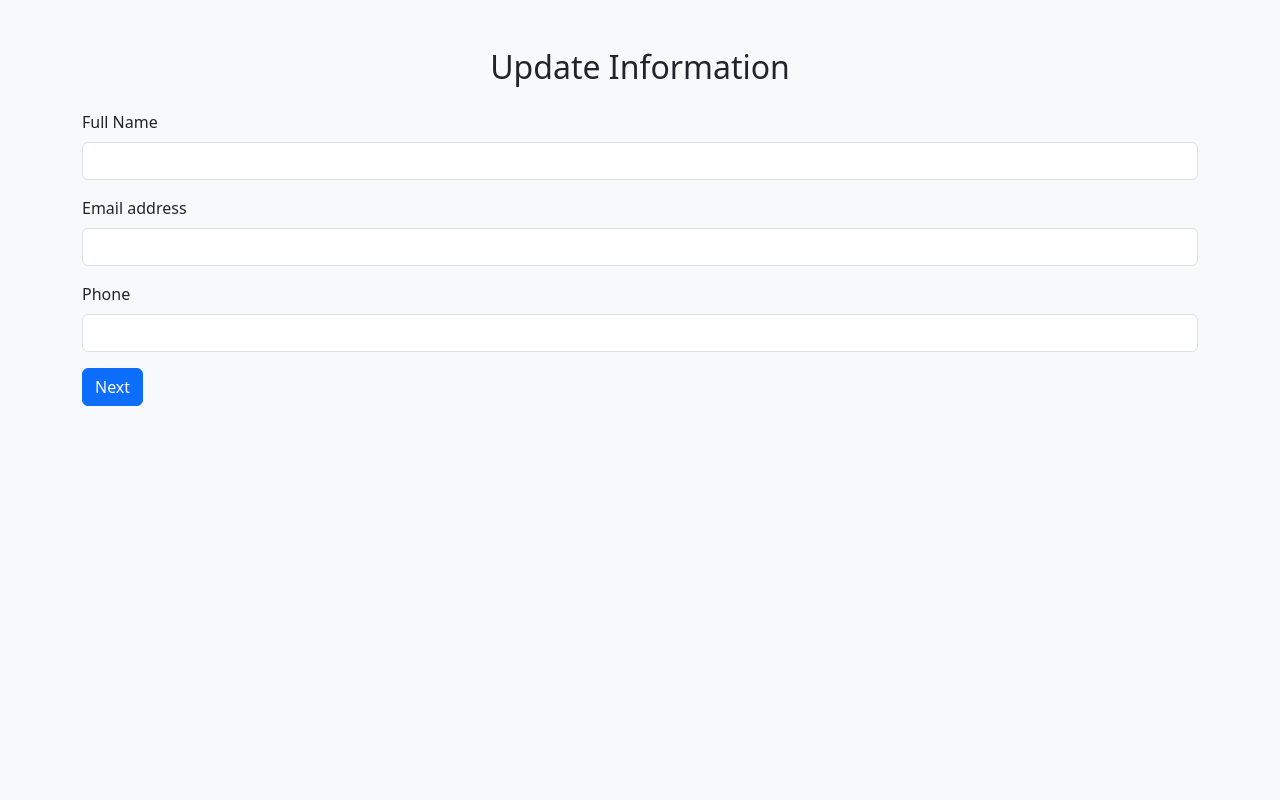
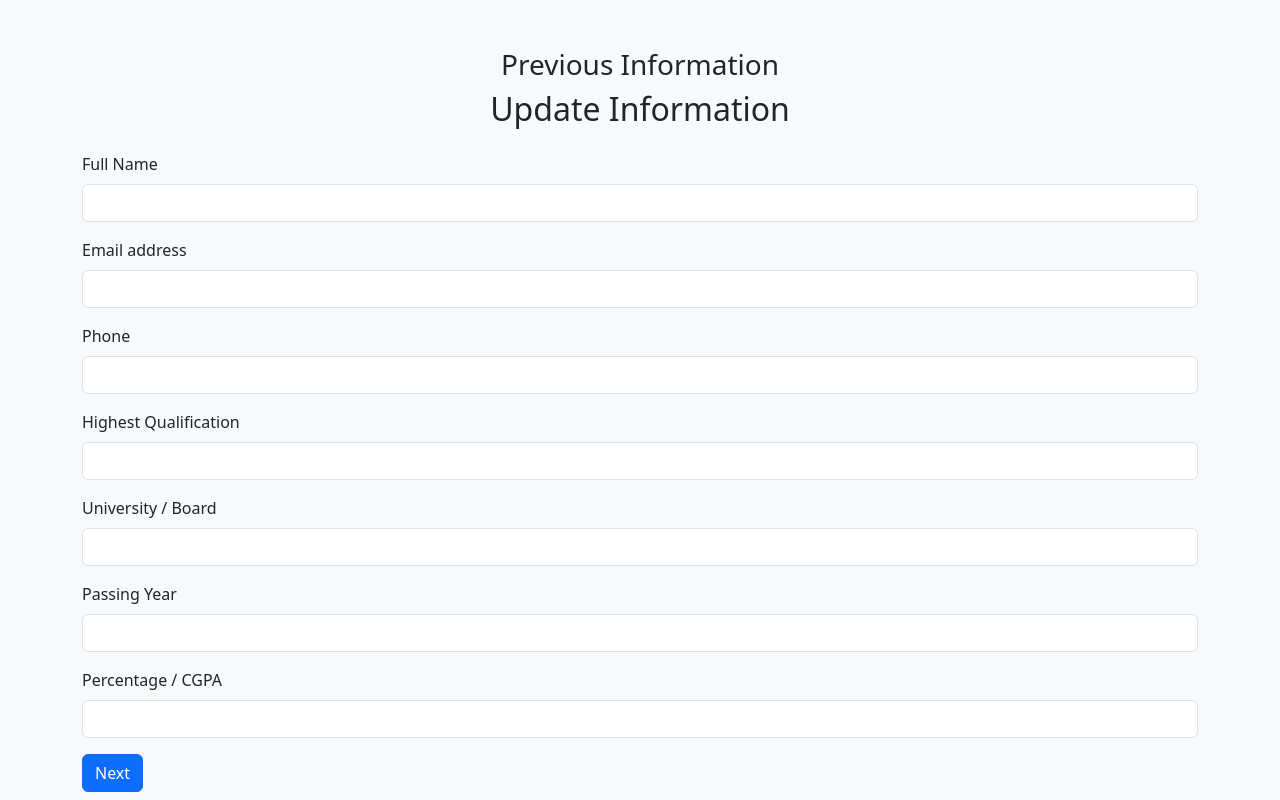
Before and after one commit to rautavinash2811/ness, a Flask app: template templates/update.html in a window 1280 px wide. Run offline with Flask 3, Linux system fonts and the light colour scheme; the template is opened without the code that fills it, so the values that code supplies are empty; some libraries are stand-ins or nearby versions.

Commit message:
finalised the changed

```diff
--- a/app.py
+++ b/app.py
@@ -137,10 +137,28 @@ def delete_data():
     conn.close()
     return "Record Deleted Successfully"
 
-@app.route('/update',methods=['POST'])
+@app.route('/updatedata',methods=['POST'])
 def update_data1():
     student_id1 = request.form['id1']
-    return render_template('update.html',student_id1 = student_id1)
+    student_name1 = request.form['name1']
+    student_email1 = request.form['email1']
+    student_phone1 = request.form['phone1']
+    student_quali1 = request.form['qualification1']
+    student_board1 = request.form['board1']
+    student_passing_year1 = request.form['passing_year1']
+    student_percentage1 = request.form['percentage1']
+
+    global list1
+
+    list1 = ["ID","Name","Email","Phone","Qualification","Student Board","Passing Year","Student Percentage"]
+
+    global dict1
+    dict1 = {'sid1':student_id1,'sname1':student_name1,'semail1':student_email1,
+            'sphone1':student_phone1,'sq1':student_quali1,'sb1':student_board1,
+            'spy1':student_passing_year1,'sp1':student_percentage1}
+
+
+    return render_template('update.html',mydict = dict1,student_id1 = student_id1,list1=list1)
 
 @app.route('/update_data', methods=['POST'])
 def update_data():
@@ -172,7 +190,9 @@ def last():
 
 if __name__=="__main__":
     create_table()
-    app.run(debug=True)
+    app.run(debug=True)   #second parameter we can we can give port
+                          #if debug = True then we can see error on browser and no need to run
+                          # server multiple times it automatically saves
 
 
 
--- a/templates/update.html
+++ b/templates/update.html
@@ -8,23 +8,50 @@
 </head>
 <body class="bg-light">
     <div class="container mt-5">
+
+        <center><h3>Previous Information</h3></center>
+
+       {% for key,value in mydict.items() %}
+            <label>{{list1[loop.index0]}}</label>
+            <div>{{mydict[key]}}</div><hr>
+        {% endfor %}
+
         <h2 class="text-center mb-4">Update Information</h2>
         <form action="/update_data" method="post">
+
             <div class="mb-3">
-                <label for="name" class="form-label">Full Name</label>
+                <label for="name1" class="form-label">Full Name</label>
                 <input type="text" class="form-control" name="name1" required>
             </div>
             <div class="mb-3">
-                <label for="email" class="form-label">Email address</label>
+                <label for="email1" class="form-label">Email address</label>
                 <input type="email" class="form-control" name="email1" required>
             </div>
             <div class="mb-3">
-                <label for="phone" class="form-label">Phone</label>
+                <label for="phone1" class="form-label">Phone</label>
                 <input type="text" class="form-control" name="phone1" required>
             </div>
-            <button type="submit" class="btn btn-primary">Next</button>
+
+
+            <div class="mb-3">
+                <label class="form-label">Highest Qualification</label>
+                <input type="text" class="form-control" name="qualification1" required>
+            </div>
+            <div class="mb-3">
+                <label class="form-label">University / Board</label>
+                <input type="text" class="form-control" name="board1" required>
+            </div>
+            <div class="mb-3">
+                <label class="form-label">Passing Year</label>
+                <input type="number" class="form-control" name="year1" required>
+            </div>
+            <div class="mb-3">
+                <label class="form-label">Percentage / CGPA</label>
+                <input type="text" class="form-control" name="score1" required>
+            </div>
 
             <input type="hidden" name="id1" value="{{ student_id1 }}">
+            <button type="submit" class="btn btn-primary">Next</button>
 
 
         </form>
```
Also changed, not shown: templates/search_data.html (+17 -1 lines).
